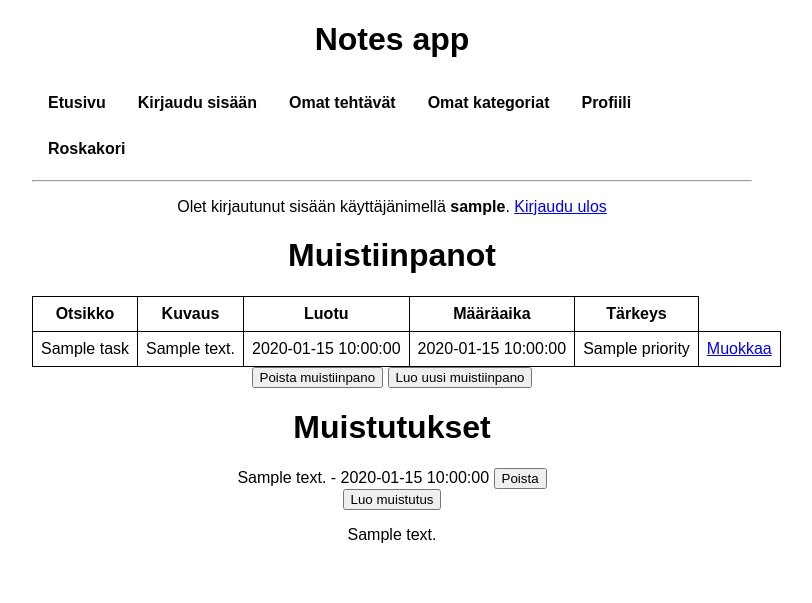
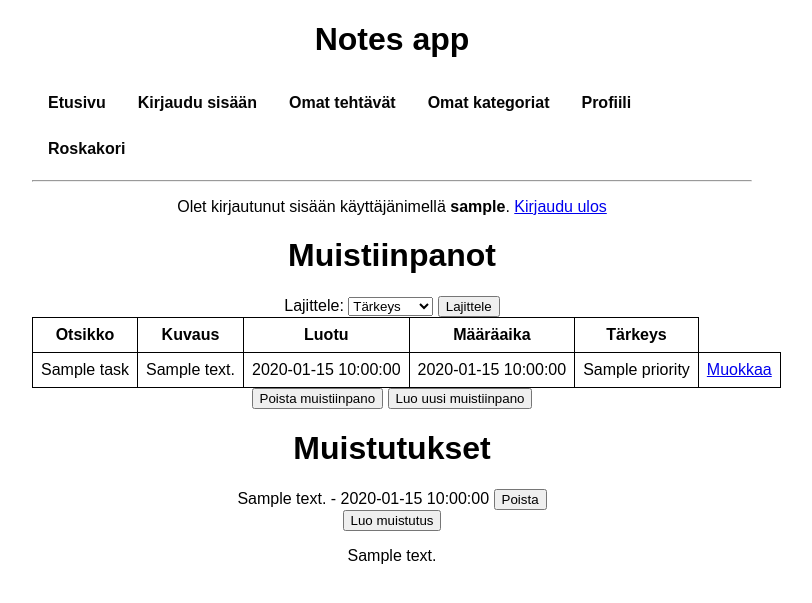
Before and after one commit to veeranniina/tsoha-teht-v-sovellus, a Flask app: template templates/home.html in a window 1280 px wide. Shown: the top 603 px of the page, without its empty margins (248-1060 px from the left). Run offline with Flask 3, Linux system fonts and the light colour scheme; the visitor is signed in with stand-in values (Sample User, id 1); the template is opened without the code that fills it: most values are stand-ins (such as "Sample title", 1, 10 or a date in 2020).

Commit message:
added sorting feature, which for some reason had been removed by mistake

```diff
--- a/templates/home.html
+++ b/templates/home.html
@@ -7,6 +7,14 @@
 
     {% if tasks %}
     <h1>Muistiinpanot</h1>
+    <form action="/sort_tasks" method="POST">
+        <label for="sort_by">Lajittele:</label>
+        <select name="sort_by" id="sort_by">
+            <option value="priority">Tärkeys</option>
+            <option value="date">Määräaika</option>
+        </select>
+        <button type="submit">Lajittele</button>
+    </form>
     <table>
         <thead>
             <tr>
@@ -44,7 +52,7 @@
         {% for reminder in reminders %}
             <li>
                 {{ reminder.reminder_message }} - {{ reminder.reminder_date }}
-                <form action="/delete_reminder/{{ reminder.id }}" method="POST" style="display: inline; color: red;">
+                <form action="/delete_reminder/{{ reminder.id }}" method="POST" style="display: inline;">
                     <button type="submit">Poista</button>
                 </form>
             </li>
```
